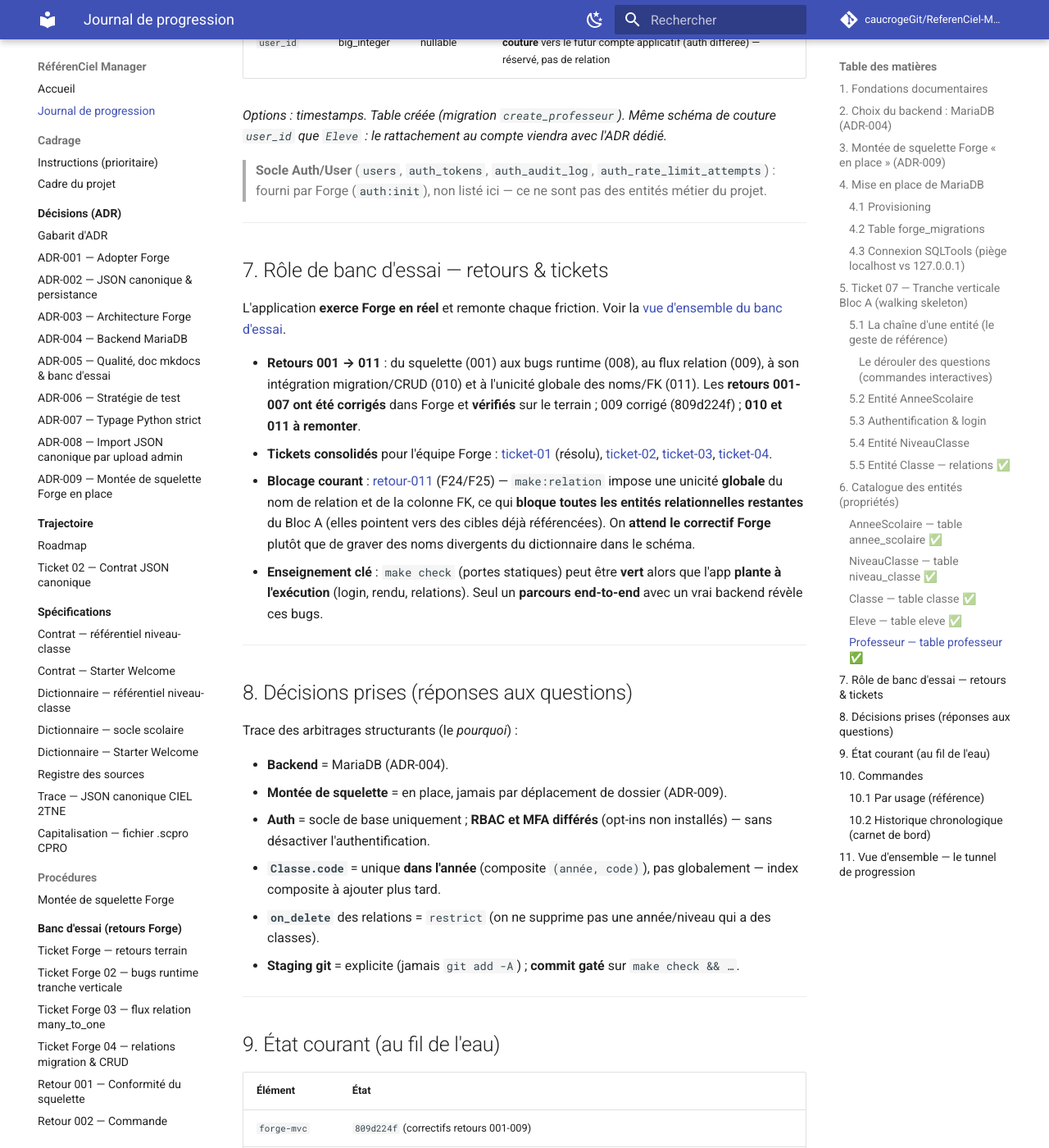
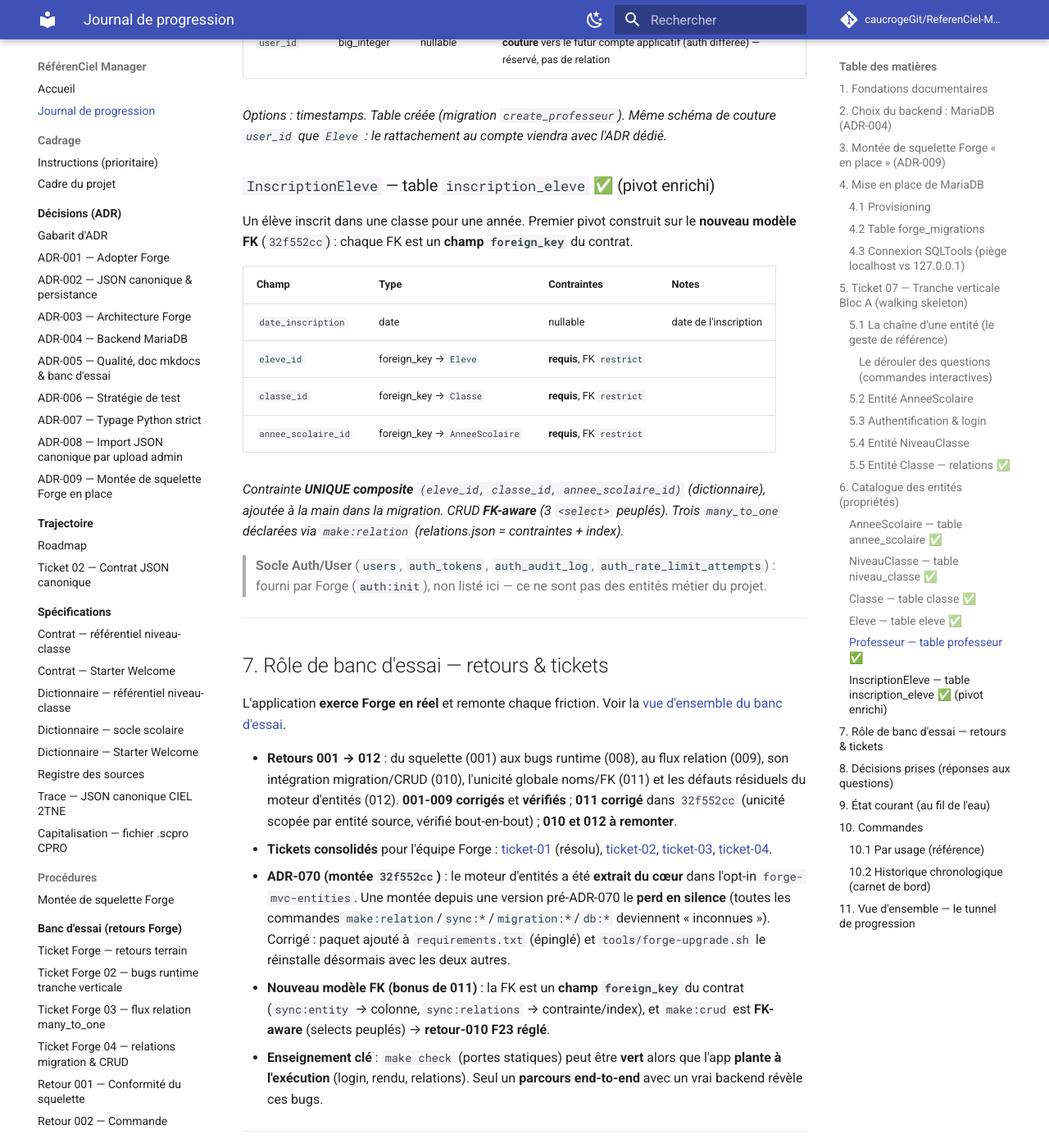
Before and after one commit to caucrogeGit/ReferenCiel-Manager, an MkDocs documentation site: the page built from docs/journal-de-progression.md, in a window 1280 px wide and 1400 px high, scrolled down 8174 px. Shown: the whole window at 82% size. Built offline with MkDocs 1.6.1 and Material for MkDocs 9.7.7, drawn with Linux system fonts in a browser that asks for light colours; comment, search, counter and statistics services are not loaded; some of the changed text lies outside the part shown.

Commit message:
docs(banc-essai+journal): clôturer retour-011 (F24/F25 résolus), ouvrir retour-012
retour-011 : F24/F25 corrigés dans 32f552cc (unicité relation/FK scopée par entité
source), vérifiés bout-en-bout ; bonus modèle FK (champ foreign_key + CRUD FK-aware,
retour-010 F23 réglé). retour-012 : F26 faux positif entity:validate sur champ
foreign_key, F27 split_sql_statements cassé par une apostrophe en commentaire.
Journal : InscriptionEleve au catalogue/état/tunnel/historique + saga ADR-070.

Co-Authored-By: Claude Opus 4.8 (1M context) <noreply@anthropic.com>

````diff
--- /dev/null
+++ b/docs/banc-essai/retour-012-entity-validate-faux-positif-fk-et-split-sql-apostrophe.md
@@ -0,0 +1,114 @@
+# Retour terrain 012 — Deux défauts du moteur d'entités : faux positif `entity:validate` (FK) et split SQL cassé par une apostrophe en commentaire
+
+**Destinataire :** équipe Forge (dépôt `caucrogeGit/Forge`).
+**Émetteur :** projet RéférenCiel Manager (banc d'essai, ADR-005).
+**Statut :** à remonter.
+
+## Environnement
+
+- `forge-mvc` **32f552cc**, opt-in **`forge-mvc-entities` 32f552cc** (ADR-070 : moteur
+  d'entités extrait du cœur), `forge-mvc-mariadb`, MariaDB, Python 3.12.
+- Contexte : construction du pivot enrichi **`InscriptionEleve`** (3 `many_to_one`
+  vers `Eleve`, `Classe`, `AnneeScolaire`) sur le **nouveau modèle FK** introduit avec
+  la résolution de [retour-011](retour-011-make-relation-unicite-globale-noms-et-fk.md).
+
+## Contexte
+
+Le nouveau modèle est cohérent et correct en génération : `make:relation` déclare la
+FK comme **champ `foreign_key`** du contrat d'entité, `sync:entity` en génère la
+**colonne**, `sync:relations` la **contrainte + index**. Deux défauts se glissent
+néanmoins dans la chaîne — l'un dans la validation, l'autre à l'application.
+
+## Constats
+
+### F26 — `entity:validate` : faux positif `FORGE_RELATION_FK_COLLISION` sur un champ *de type* `foreign_key`
+
+- **Symptôme** : après `make:relation` (qui ajoute lui-même le champ `foreign_key` à
+  l'entité **et** la relation à `relations.json`), `entity:validate` échoue :
+
+  ```text
+  [ERREUR] Validation sémantique
+    Code : FORGE_RELATION_FK_COLLISION
+    Chemin  : $.relations[N].foreign_key
+    Raison  : la clé étrangère "annee_scolaire_id" (relation annee_scolaire) collisionne
+              avec un champ métier déclaré dans l'entité InscriptionEleve.
+    Conseil : Déclarez explicitement foreign_key avec un nom différent.
+  ```
+
+- **Cause** (`forge_mvc_entities/entity_semantic_validate.py`, règle 7, ~l.211-228) :
+
+  ```python
+  existing_fields = { f.get("name", "") for f in from_entity.get("fields", []) ... }
+  fk = relation.get("foreign_key") or f"{rel_name}_id"
+  if fk in existing_fields:
+      errors.append(SemanticError(code=FORGE_RELATION_FK_COLLISION, ...))
+  ```
+
+  `existing_fields` inclut **tous** les champs, **sans exclure ceux de `type:
+  "foreign_key"`**. Or ce champ **est** la FK que la relation déclare : ce n'est pas un
+  « champ métier » en collision. La règle vise à détecter un vrai conflit (une colonne
+  métier homonyme d'une FK déduite), mais elle frappe le cas normal.
+
+- **Incohérence interne** : `make:relation` **produit** exactement cet état (champ
+  `foreign_key` + relation), la génération SQL est **correcte** (`sync:entity` →
+  colonne, `sync:relations` → contrainte, sans doublon), et pourtant `entity:validate`
+  le **rejette**. Un même Forge crée un état que son propre validateur refuse.
+
+- **Impact** : `entity:validate` est **inutilisable** dès qu'une entité a une FK via le
+  nouveau modèle (toute entité liée). Non bloquant pour `make check` (`project:check`
+  n'exécute pas cette règle), mais casse une porte qualité que le projet utilisait.
+
+- **Correctif proposé** : dans la règle 7, **exclure les champs `type == "foreign_key"`**
+  de `existing_fields` (ou ne signaler la collision que si le champ homonyme est d'un
+  **autre** type). Un champ `foreign_key` portant le nom de la FK est l'état **attendu**.
+
+### F27 — `split_sql_statements` : une apostrophe **dans un commentaire** casse le découpage des instructions
+
+- **Symptôme** : `migration:apply` échoue avec une erreur de syntaxe MariaDB pointant
+  la **2ᵉ** instruction, alors que chaque instruction est individuellement valide :
+
+  ```text
+  [ERREUR] ...create_inscription_eleve.sql: erreur SQL ... near
+  'ALTER TABLE inscription_eleve ADD CONSTRAINT fk_inscription_eleve_classe_...' at line 10
+  ```
+
+- **Cause** (`forge_mvc_entities/db_apply.py`, `split_sql_statements`, ~l.173-192) : le
+  découpage bascule un drapeau `in_single_quote` sur **chaque** caractère `'`, **sans
+  tenir compte des commentaires** (`-- …`, `/* … */`) :
+
+  ```python
+  for char in sql:
+      if char == "'":
+          in_single_quote = not in_single_quote
+      if char == ";" and not in_single_quote:
+          ...  # découpe
+  ```
+
+  Un commentaire SQL contenant une apostrophe française (ici `n'inclut` dans un
+  `-- commentaire`) ouvre un faux littéral : tous les `;` suivants sont considérés
+  « dans une chaîne » et **ne découpent plus**. Les 4 `ALTER` sont alors envoyés en
+  **une seule** requête multi-instructions → refus du serveur.
+
+- **Impact** : toute migration (ou tout SQL exécuté via ce chemin) contenant une
+  apostrophe **en commentaire** est cassée de façon **non évidente** (le message pointe
+  une instruction valide). Piège français par excellence (apostrophes fréquentes).
+
+- **Contournement (projet)** : rédiger les commentaires de migration **sans
+  apostrophe** (ASCII). Fragile et facile à oublier.
+
+- **Correctif proposé** : rendre `split_sql_statements` **conscient des commentaires** —
+  ignorer `-- …` jusqu'à la fin de ligne et `/* … */` avant de traiter `'` et `;`.
+  Idéalement gérer aussi les guillemets doubles et les apostrophes échappées.
+
+## Synthèse
+
+Le nouveau modèle FK (retour-011 résolu) fonctionne et produit un CRUD FK-aware. Restent
+deux défauts en marge : une **porte qualité qui rejette l'état normal** (F26) et un
+**découpeur SQL** trompé par une apostrophe en commentaire (F27). Aucun ne bloque
+`make check`, mais tous deux nuisent à une chaîne « qui tourne du premier coup ».
+
+## Référence
+
+`forge_mvc_entities/entity_semantic_validate.py` (règle 7, `FORGE_RELATION_FK_COLLISION`) ;
+`forge_mvc_entities/db_apply.py` (`split_sql_statements`). Preuves : sorties littérales
+ci-dessus. Flux : Bloc A, entité `InscriptionEleve` (migration `create_inscription_eleve`).
--- a/docs/journal-de-progression.md
+++ b/docs/journal-de-progression.md
@@ -341,6 +341,22 @@ Vérifié en base — la jointure tient : `classe 2TNE-A → annee 2025-2026 →
 *Options : timestamps. Table créée (migration `create_professeur`). Même schéma de
 couture `user_id` que `Eleve` : le rattachement au compte viendra avec l'ADR dédié.*
 
+### `InscriptionEleve` — table `inscription_eleve` ✅ (pivot enrichi)
+
+Un élève inscrit dans une classe pour une année. Premier pivot construit sur le
+**nouveau modèle FK** (`32f552cc`) : chaque FK est un **champ `foreign_key`** du contrat.
+
+| Champ | Type | Contraintes | Notes |
+|---|---|---|---|
+| `date_inscription` | date | nullable | date de l'inscription |
+| `eleve_id` | foreign_key → `Eleve` | **requis**, FK `restrict` | |
+| `classe_id` | foreign_key → `Classe` | **requis**, FK `restrict` | |
+| `annee_scolaire_id` | foreign_key → `AnneeScolaire` | **requis**, FK `restrict` | |
+
+*Contrainte **UNIQUE composite** `(eleve_id, classe_id, annee_scolaire_id)` (dictionnaire),
+ajoutée à la main dans la migration. CRUD **FK-aware** (3 `<select>` peuplés). Trois
+`many_to_one` déclarées via `make:relation` (relations.json = contraintes + index).*
+
 > **Socle Auth/User** (`users`, `auth_tokens`, `auth_audit_log`,
 > `auth_rate_limit_attempts`) : fourni par Forge (`auth:init`), non listé ici — ce
 > ne sont pas des entités métier du projet.
@@ -352,20 +368,24 @@ couture `user_id` que `Eleve` : le rattachement au compte viendra avec l'ADR dé
 L'application **exerce Forge en réel** et remonte chaque friction. Voir la
 [vue d'ensemble du banc d'essai](banc-essai/README.md).
 
-- **Retours 001 → 011** : du squelette (001) aux bugs runtime (008), au flux
-  relation (009), à son intégration migration/CRUD (010) et à l'unicité globale des
-  noms/FK (011). Les **retours 001-007 ont été corrigés** dans Forge et **vérifiés**
-  sur le terrain ; 009 corrigé (809d224f) ; **010 et 011 à remonter**.
+- **Retours 001 → 012** : du squelette (001) aux bugs runtime (008), au flux
+  relation (009), son intégration migration/CRUD (010), l'unicité globale noms/FK
+  (011) et les défauts résiduels du moteur d'entités (012). **001-009 corrigés** et
+  **vérifiés** ; **011 corrigé** dans `32f552cc` (unicité scopée par entité source,
+  vérifié bout-en-bout) ; **010 et 012 à remonter**.
 - **Tickets consolidés** pour l'équipe Forge :
   [ticket-01](banc-essai/ticket-forge-01-retours-terrain-ciel-2tne.md) (résolu),
   [ticket-02](banc-essai/ticket-forge-02-bugs-runtime-tranche-verticale.md),
   [ticket-03](banc-essai/ticket-forge-03-flux-relation-many-to-one.md),
   [ticket-04](banc-essai/ticket-forge-04-relations-migration-et-crud.md).
-- **Blocage courant** : [retour-011](banc-essai/retour-011-make-relation-unicite-globale-noms-et-fk.md)
-  (F24/F25) — `make:relation` impose une unicité **globale** du nom de relation et de
-  la colonne FK, ce qui **bloque toutes les entités relationnelles restantes** du
-  Bloc A (elles pointent vers des cibles déjà référencées). On **attend le correctif
-  Forge** plutôt que de graver des noms divergents du dictionnaire dans le schéma.
+- **ADR-070 (montée `32f552cc`)** : le moteur d'entités a été **extrait du cœur** dans
+  l'opt-in `forge-mvc-entities`. Une montée depuis une version pré-ADR-070 le **perd en
+  silence** (toutes les commandes `make:relation`/`sync:*`/`migration:*`/`db:*`
+  deviennent « inconnues »). Corrigé : paquet ajouté à `requirements.txt` (épinglé) et
+  `tools/forge-upgrade.sh` le réinstalle désormais avec les deux autres.
+- **Nouveau modèle FK (bonus de 011)** : la FK est un **champ `foreign_key`** du contrat
+  (`sync:entity` → colonne, `sync:relations` → contrainte/index), et `make:crud` est
+  **FK-aware** (selects peuplés) → **retour-010 F23 réglé**.
 - **Enseignement clé** : `make check` (portes statiques) peut être **vert** alors que
   l'app **plante à l'exécution** (login, rendu, relations). Seul un **parcours
   end-to-end** avec un vrai backend révèle ces bugs.
@@ -393,19 +413,19 @@ Trace des arbitrages structurants (le *pourquoi*) :
 
 | Élément | État |
 |---|---|
-| `forge-mvc` | `809d224f` (correctifs retours 001-009) |
-| Tables en base | `annee_scolaire`, `niveau_classe`, `classe` (+2 FK), `eleve`, `professeur`, `users`, `auth_tokens`, `auth_audit_log`, `auth_rate_limit_attempts`, `forge_migrations` |
-| Entités terminées | `AnneeScolaire`, `NiveauClasse`, `Classe` (avec relations), `Eleve`, `Professeur` |
-| ⏸️ En pause | `InscriptionEleve` — entité créée, 2/3 relations posées (`eleve_id`, `classe_id`) ; 3ᵉ FK (`annee_scolaire_id`) **bloquée par F24/F25** ([retour-011](banc-essai/retour-011-make-relation-unicite-globale-noms-et-fk.md)) |
-| Reste Bloc A | `Groupe`, `AffectationProfesseurClasse` (relationnelles → **mêmes blocages** attendus) |
+| `forge-mvc` | `32f552cc` (correctifs retours 001-011) + opt-in **`forge-mvc-entities`** `32f552cc` (moteur de données, ADR-070) |
+| Tables en base | `annee_scolaire`, `niveau_classe`, `classe` (+2 FK), `eleve`, `professeur`, `inscription_eleve` (+3 FK, UNIQUE composite), `users`, `auth_tokens`, `auth_audit_log`, `auth_rate_limit_attempts`, `forge_migrations` |
+| Entités terminées | `AnneeScolaire`, `NiveauClasse`, `Classe` (relations), `Eleve`, `Professeur`, `InscriptionEleve` (pivot enrichi, relations) |
+| Reste Bloc A | `Groupe` (many_to_one + **many_to_many**), `AffectationProfesseurClasse` (pivot enrichi) |
 | Auth | opérationnelle (login prof, RBAC/MFA différés) |
 | Qualité | `make check` vert (5 portes, 12 tests) |
 
-> Prochaine étape : **en attente du correctif Forge** pour F24/F25 (retour-011). Une
-> fois l'unicité scopée par entité source, reprendre `InscriptionEleve` (3ᵉ relation
-> `annee_scolaire_id`, migration, CRUD), puis `Groupe` (m2m) et
-> `AffectationProfesseurClasse`. Autres pistes ouvertes (retour-010) : FK au CRUD et à
-> `migration:make`.
+> Prochaine étape : **F24/F25 corrigés** (retour-011, `32f552cc`) → `InscriptionEleve`
+> terminée sur le nouveau modèle FK (champ `foreign_key` + `relations.json`, CRUD
+> FK-aware). Reste `Groupe` (terrain neuf : **many_to_many**, table pivot `groupe_eleve`)
+> et `AffectationProfesseurClasse`. Défauts résiduels notés : retour-012 (F26 faux
+> positif `entity:validate`, F27 split SQL apostrophe) et retour-010 (relations dans
+> `migration:make`, encore partiel).
 
 ---
 
@@ -528,6 +548,31 @@ forge migration:apply              # → table professeur
 forge make:crud Professeur         # CRUD (routes branchées)
 ```
 
+**⑩ Montée squelette `32f552cc` (ADR-070) + restauration du moteur de données**
+
+```bash
+make skeleton-check REF=../Test                 # écarts (grossier)
+make forge-upgrade COMMIT=32f552cc…             # bump 3 pins + réinstall + make check
+#   ADR-070 : moteur d'entités extrait du cœur → réinstaller l'opt-in :
+pip install --force-reinstall --no-deps \
+  "forge-mvc-entities @ …@32f552cc#subdirectory=packages/forge-mvc-entities"
+#   overlay squelette : home_controller + mvc/views/pages/charte.html
+```
+
+**⑪ Entité InscriptionEleve ✅ (pivot enrichi, nouveau modèle FK — F24/F25 corrigés)**
+
+```bash
+forge make:entity InscriptionEleve              # date_inscription (scalaire seul)
+forge make:relation                             # ×3 : eleve, classe, annee_scolaire
+#   → ajoute chaque FK comme champ foreign_key du contrat + relations.json
+forge sync:entity InscriptionEleve              # colonnes FK dans le CREATE TABLE
+forge sync:relations                            # contraintes + index
+forge migration:make create_inscription_eleve --from-entity InscriptionEleve
+#   compléter à la main : contraintes FK (relations.sql) + UNIQUE composite (dico)
+forge migration:apply                           # → table inscription_eleve
+forge make:crud InscriptionEleve                # CRUD FK-aware (3 selects)
+```
+
 ---
 
 ## 11. Vue d'ensemble — le tunnel de progression
@@ -542,7 +587,7 @@ flowchart TD
     A["① Cadrage projet ✅"]
     B["② Sources et JSON canonique ✅<br/>(tickets 01–04, 02b–04b)"]
     C["③ Dictionnaires de données ✅<br/>(05 socle · 08 référentiel · 13b starter)"]
-    D["④ BLOC A · Socle scolaire ◀ ICI — ticket 07<br/>AnneeScolaire ✅ · NiveauClasse ✅ · Classe ✅ · Eleve ✅ · Professeur ✅<br/>⬜ Groupe · Inscription · Affectation"]
+    D["④ BLOC A · Socle scolaire ◀ ICI — ticket 07<br/>AnneeScolaire ✅ · NiveauClasse ✅ · Classe ✅ · Eleve ✅ · Professeur ✅ · Inscription ✅<br/>⬜ Groupe · Affectation"]
     E["⑤ Référentiel ⬜ (09–11)"]
     F["⑥ Scénario ⬜ (12–13)"]
     G["⑦ Starter ⬜ (14)"]
@@ -557,6 +602,6 @@ flowchart TD
     class E,F,G,H,I todo
 ```
 
-> **Où on en est** : phases ①–③ faites, **④ Bloc A en cours** (5 entités sur 8 :
-> `AnneeScolaire`, `NiveauClasse`, `Classe` (relations), `Eleve`, `Professeur`).
-> Restent `Groupe`, `Inscription`, `Affectation`, puis les phases ⑤–⑨.
+> **Où on en est** : phases ①–③ faites, **④ Bloc A en cours** (6 entités sur 8 :
+> `AnneeScolaire`, `NiveauClasse`, `Classe` (relations), `Eleve`, `Professeur`,
+> `InscriptionEleve` (pivot)). Restent `Groupe`, `Affectation`, puis les phases ⑤–⑨.
--- a/mkdocs.yml
+++ b/mkdocs.yml
@@ -105,3 +105,4 @@ nav:
       - Retour 009 — flux relation many_to_one: banc-essai/retour-009-flux-relation-many-to-one-casse-mariadb.md
       - Retour 010 — relations dans migration & CRUD: banc-essai/retour-010-relations-non-integrees-migration-et-crud.md
       - Retour 011 — make:relation unicité globale noms & FK: banc-essai/retour-011-make-relation-unicite-globale-noms-et-fk.md
+      - Retour 012 — entity:validate FK & split SQL apostrophe: banc-essai/retour-012-entity-validate-faux-positif-fk-et-split-sql-apostrophe.md
````
Also changed, not shown: docs/banc-essai/README.md (+2 -1 lines), docs/banc-essai/retour-011-make-relation-unicite-globale-noms-et-fk.md (+12 -1 lines).
